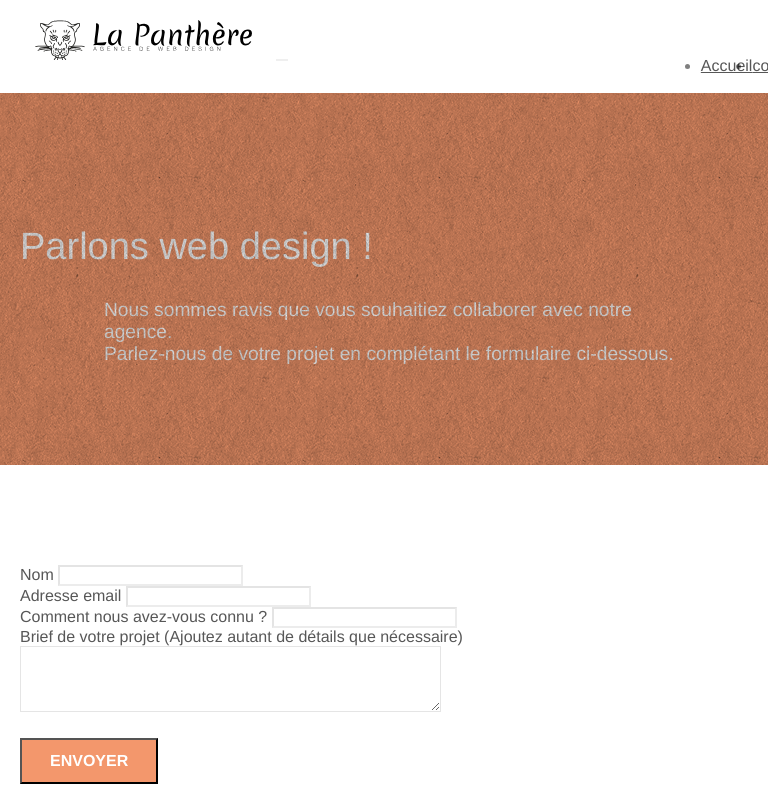
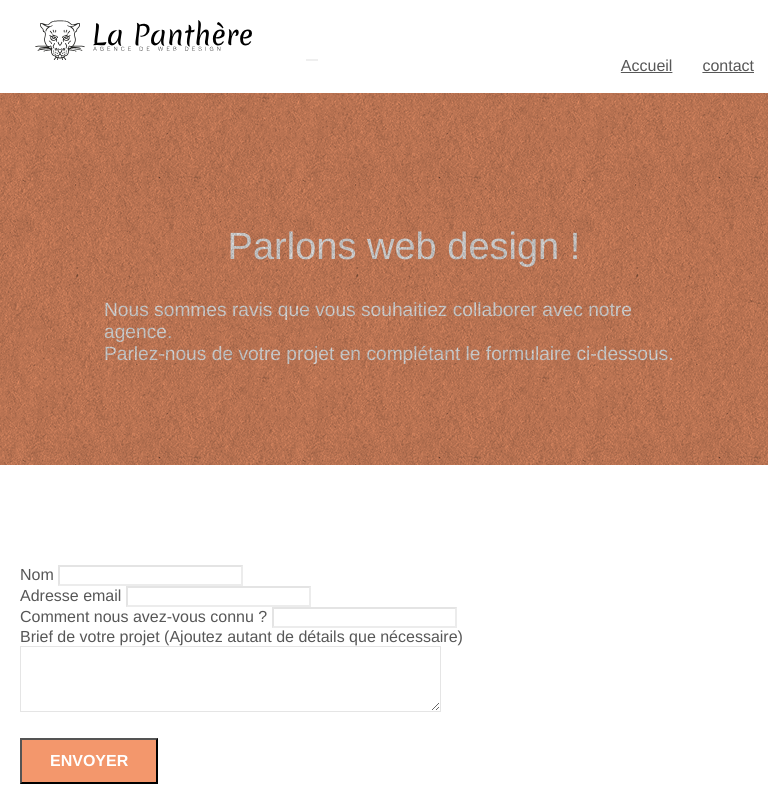
Before and after one commit to Mosk971/Analyse, a website: page contact.html in a window 768 px wide. Shown: the top 797 px of the page. Drawn offline with Linux system fonts and the light colour scheme; files that its build step writes are made by us from their sources.

Commit message:
fix page 2

```diff
--- a/contact.html
+++ b/contact.html
@@ -8,10 +8,6 @@
     <link rel="shortcut icon" type="image/png" href="favicon.jpg">
 	<link rel="stylesheet" type="text/css" href="style.css">
 	<link rel="stylesheet" type="text/css" href="./css/font-awesome.min.css">
-
-
-
-
 </head>
 <body>
 <!-- Principal conteneur -->
@@ -47,7 +43,7 @@
 	<div class="container bloc-lg">
 		<div class="row">
 			<div class="col-sm-12">
-				<h1 class="text-center hero-bloc-text tc-white contrst">
+				<h1 class="text-center hero-bloc-text tc-white p2h1 contrst">
 					Parlons web design !
 				</h1>
 				<p class="text-center mg-lg tc-white tight-width-whitespace contrst fillit">
--- a/style.css
+++ b/style.css
@@ -251,6 +251,7 @@ a:hover {
     border: 0px;
 }
 
+
 .navbar-toggle:hover {
     background: transparent!important;
 }
@@ -269,7 +270,9 @@ a:hover {
         -webkit-transform: translateY(-50%);
     }
 }
-
+.p2h1{
+    text-align: center;
+}
 .mg-md {
     margin-top: 10px;
     margin-bottom: 20px;
@@ -533,7 +536,13 @@ h1 {
 
 @media (max-width: 992px) and (min-width: 768px) {
     .navbar .nav {
-        max-width: 80%
+        max-width: 80%;
+        margin-right: 4px;
+        list-style: none;
+    }
+    .navbar a{
+        margin-right: 30px;
+
     }
 }
 
@@ -541,6 +550,7 @@ h1 {
     .b-parallax {
         background-attachment: scroll;
     }
+
 }
 
 @media only screen and (min-device-width: 1024px) and (max-device-width: 1366px) and (-webkit-min-device-pixel-ratio: 1.5) {
@@ -585,7 +595,9 @@ h1 {
         padding-top: 0;
         border-top: 1px solid rgba(0, 0, 0, .2);
         float: none!important;
+
     }
+
     .navbar.row {
         margin-left: 0;
         margin-right: 0;
@@ -595,6 +607,7 @@ h1 {
         transform: none;
         -webkit-transform: none;
         -ms-transform: none;
+
     }
     .nav > li {
         margin-top: 0;
```
